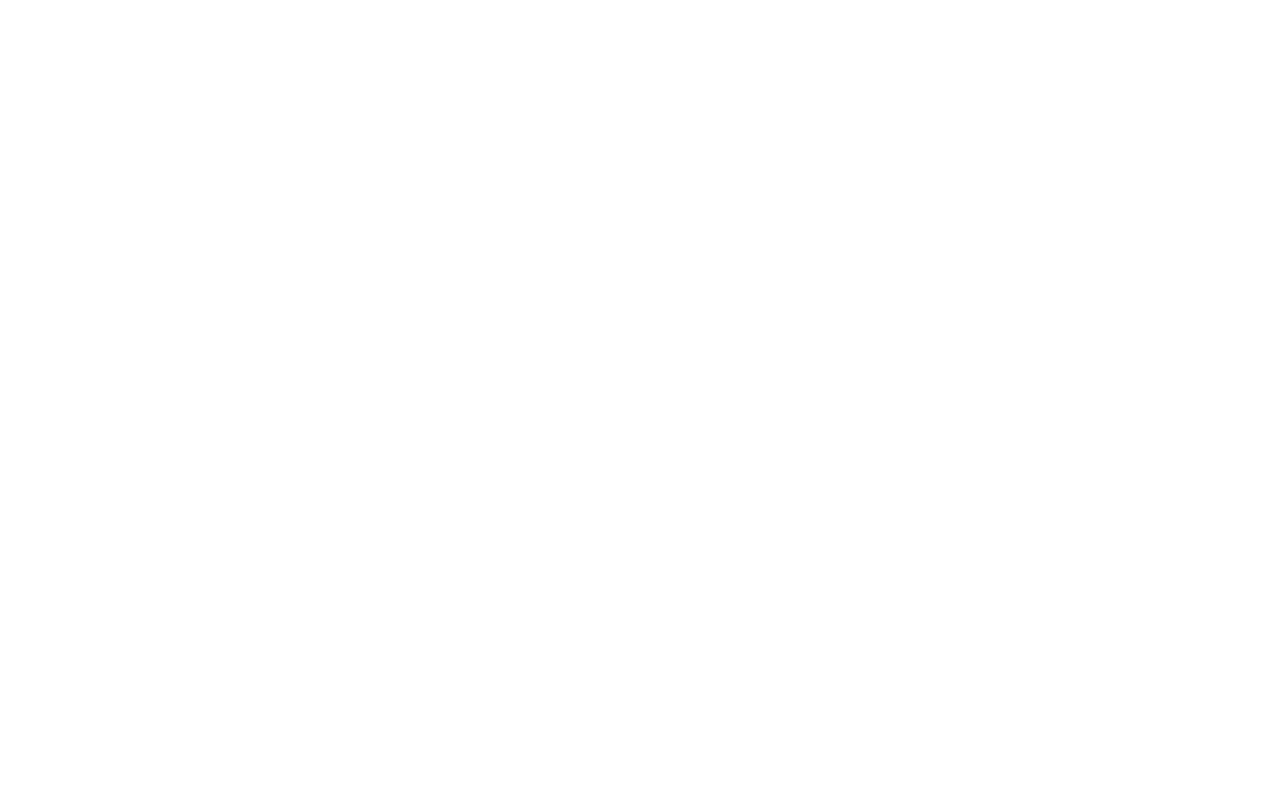
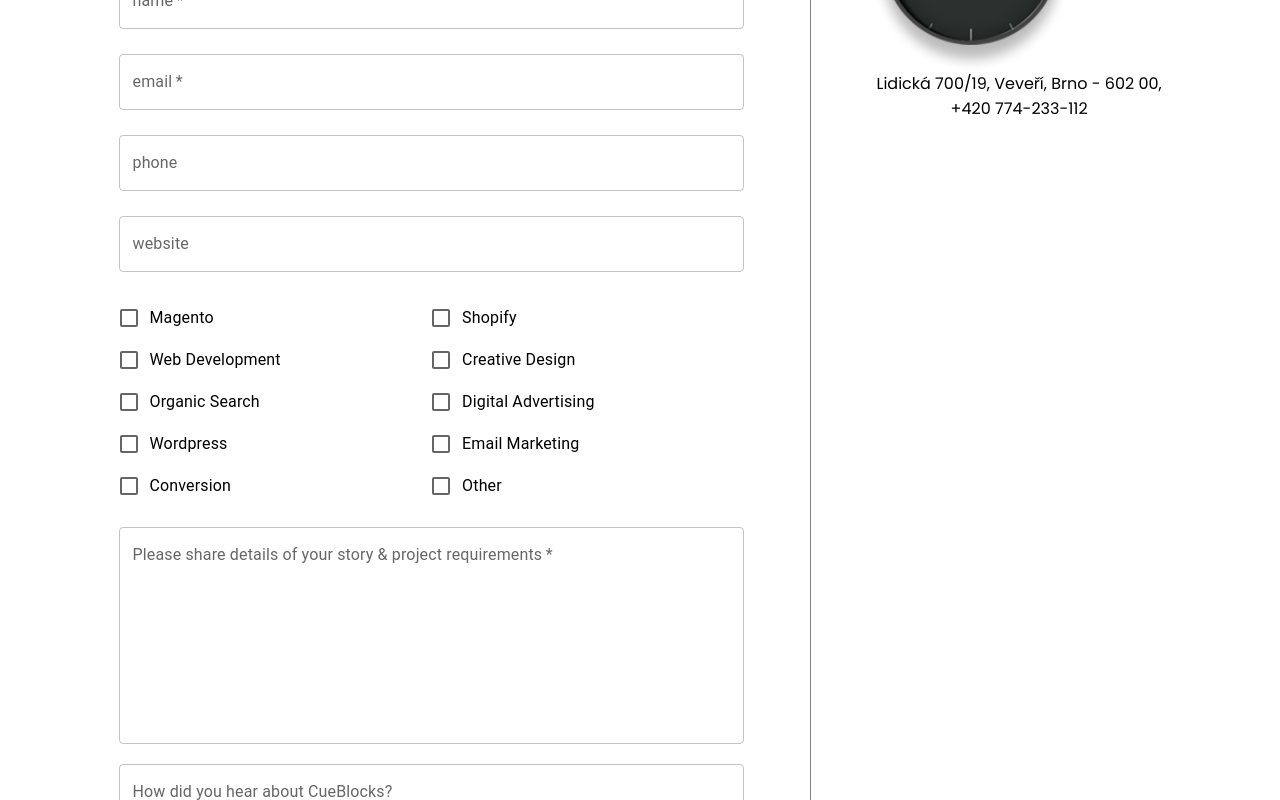
Before and after one commit to JashanDhiman/cueblocks_clone, a React (Create React App) app: page /contact in a window 1280 px wide. Before the commit this address had no page. Shown: the part 556-1356 px from the top of the page. Before the commit the page ends 800 px from the top, so only its background shows below. Built offline with nearby package versions, Linux system fonts and the light colour scheme.

Commit message:
added material ui components

```diff
--- a/package.json
+++ b/package.json
@@ -3,6 +3,10 @@
   "version": "0.1.0",
   "private": true,
   "dependencies": {
+    "@emotion/react": "^11.8.2",
+    "@emotion/styled": "^11.8.1",
+    "@mui/material": "^5.5.1",
+    "@mui/styled-engine-sc": "^5.4.2",
     "@testing-library/jest-dom": "^5.16.2",
     "@testing-library/react": "^12.1.3",
     "@testing-library/user-event": "^13.5.0",
@@ -19,6 +23,7 @@
     "react-slick": "^0.28.1",
     "react-toastify": "^8.2.0",
     "slick-carousel": "^1.8.1",
+    "styled-components": "^5.3.3",
     "web-vitals": "^2.1.4"
   },
   "scripts": {
--- a/src/App.js
+++ b/src/App.js
@@ -5,18 +5,21 @@
 import { BrowserRouter, Route, Routes } from "react-router-dom";
 import Contact from "./components/Contact";
 import Career from "./components/Career";
+//import GlobalStateProvider from "./components/hooks/GlobalStateProvider";
+import MainPage from "./components/MainPage";
 
 function App() {
   return (
+    //<GlobalStateProvider>
     <BrowserRouter>
       <Routes>
-        <Route path="/" element={<Career />} />
+        <Route path="/" element={<MainPage />} />
 
-        {/*<Route path="/" element={<Career />} />*/}
-        {/*<Route path="/contact" element={<Contact />} />*/}
-        {/*<Route path="/career" element={<Career />} />*/}
+        <Route path="/contact" element={<Contact />} />
+        <Route path="/career" element={<Career />} />
       </Routes>
     </BrowserRouter>
+    //</GlobalStateProvider>
   );
 }
 
--- a/src/components/Career.js
+++ b/src/components/Career.js
@@ -1,74 +1,82 @@
+//import { Button } from "@mui/material";
 import React from "react";
 import ClientsWords from "./ClientsWords";
 import Footer from "./Footer";
 import Form from "./Form";
+//import Context from "./hooks/Context";
 import LandingPage from "./LandingPage";
 import Navbar from "./Navbar";
+const Career = () => {
+  //const { globalState, globalDispatch } = useContext(Context);
 
-const Career = () => {
   const fieldsToShow = [
     {
       field: [
         {
-          title: "name",
+          title: "Name",
           class: "form_row",
           name: "name",
           placeholder: "Enter your name",
           mendetory: true,
           focus: false,
           type: "text",
+          variant: "standard",
         },
       ],
     },
     {
       field: [
         {
-          title: "email",
+          title: "Email",
           class: "form_row",
           name: "email",
           placeholder: "Enter your email",
           mendetory: true,
           focus: false,
           type: "email",
+          variant: "standard",
         },
       ],
     },
     {
       field: [
         {
-          title: "phone",
+          title: "Phone",
           class: "form_row",
           name: "mobilephone",
           placeholder: "Enter your phone",
           mendetory: true,
           focus: false,
           type: "number",
+          variant: "standard",
         },
       ],
     },
     {
       field: [
         {
-          title: "job",
+          title: "Job",
           class: "form_row",
           name: "jobtitle",
           placeholder: "Enter job title",
           mendetory: true,
           focus: false,
           type: "text",
+          variant: "standard",
         },
       ],
     },
     {
       field: [
         {
-          title: "file",
+          title: "File",
           class: "form_row",
           name: "attachment",
           placeholder: "provide file",
           mendetory: true,
           focus: false,
           type: "file",
+          variant: "standard",
         },
       ],
     },
@@ -84,6 +92,18 @@
     <>
       <Navbar />
       <div className="main-content">
+        {/*{globalState.isLoggedIn ? (
+          <h1>hlo every one</h1>
+        ) : (
+          <h1>bye every one</h1>
+        )}
+        <Button onClick={() => globalDispatch({ type: "login" })}>
+          Say Hii
+        </Button>
+        <Button onClick={() => globalDispatch({ type: "logout" })}>
+          Say bye
+        </Button>*/}
+
         <LandingPage />
         <Form props={[fieldsToShow, initialValues, "_carrer"]} />
         <ClientsWords />
--- a/src/components/Form.js
+++ b/src/components/Form.js
@@ -1,12 +1,15 @@
 import React, { useEffect, useState } from "react";
 import { toast } from "react-toastify";
 import axios from "axios";
-
+import { Button, Checkbox, FormControlLabel, TextField } from "@mui/material";
+import styled from "@emotion/styled";
 const Form = ({ props }) => {
   const [fieldsToShow, initialValues, page] = props;
   const [formValues, setFormValues] = useState(initialValues);
   const [formErrors, setFormErrors] = useState({});
+  const [attachmentError, setAttachmentError] = useState(false);
   const [isSubmit, setIsSubmit] = useState(false);
+
   const [checked, setChecked] = useState({
     Conversion: false,
     "Creative Design": false,
@@ -19,22 +22,38 @@
     "Web Development": false,
     Wordpress: false,
   });
-  const focus = {
-    name: false,
-    email: false,
-    mobilephone: false,
-    website: false,
-    details: false,
-    about: false,
-  };
-  const [focusTitle, setFocusTitle] = useState(focus);
-  const focusOn = "focusOn";
-  const focusOff = "focusOff";
+  //const focus = {
+  //  name: false,
+  //  email: false,
+  //  mobilephone: false,
+  //  website: false,
+  //  details: false,
+  //  about: false,
+  //};
+  //const [focusTitle, setFocusTitle] = useState(focus);
+  //const focusOn = "focusOn";
+  //const focusOff = "focusOff";
   var bodyFormData = new FormData();
   const handleChange = (e) => {
     const { name, value } = e.target;
     if (name === "attachment") {
-      setFormValues({ ...formValues, [name]: e.target.files[0] });
+      const uplodedFile = e.target.files[0];
+      if (
+        (uplodedFile.type === "application/pdf" ||
+          uplodedFile.type === "text/plain") &&
+        uplodedFile.size <= 2 * 1024 * 1024
+      ) {
+        setFormValues({ ...formValues, [name]: uplodedFile });
+      } else {
+        if (uplodedFile.size > 2 * 1024 * 1024) {
+          setAttachmentError("Size Exceded");
+        } else if (
+          uplodedFile.type !== "application/pdf" ||
+          uplodedFile.type !== "text/plain"
+        ) {
+          setAttachmentError("File Format is wrong");
+        }
+      }
     } else if (e.target.type === "checkbox") {
       setChecked({ ...checked, [e.target.id]: e.target.checked });
       if (e.target.checked) {
@@ -144,45 +163,55 @@
     }
     return errors;
   };
-  const handleFocus = (t) => {
-    setFocusTitle({ ...focusTitle, [t.name]: true });
-  };
-  const handleBlur = (t) => {
-    if (t.value) {
-      setFocusTitle({ ...focusTitle, [t.name]: true });
-    } else {
-      setFocusTitle({ ...focusTitle, [t.name]: false });
-    }
-  };
+  //const handleFocus = (t) => {
+  //  setFocusTitle({ ...focusTitle, [t.name]: true });
+  //};
+  //const handleBlur = (t) => {
+  //  if (t.value) {
+  //    setFocusTitle({ ...focusTitle, [t.name]: true });
+  //  } else {
+  //    setFocusTitle({ ...focusTitle, [t.name]: false });
+  //  }
+  //};
+  const Input = styled("input")({
+    display: "none",
+  });
   const inputType = (f) => {
     if (f.type === "text") {
       return (
-        <input
-          type={f.type}
+        //<input
+        //  type={f.type}
+        //  name={f.name}
+        //  placeholder={f.placeholder}
+        // //  id={f.name}
+        //  className="input"
+        //  value={formValues[f.name]}
+        //  onChange={handleChange}
+        //  onFocus={(e) => handleFocus(e.target)}
+        //  onBlur={(e) => handleBlur(e.target)}
+        ///>
+        <TextField
+          label={f.title}
+          required={f.mendetory}
+          variant={f.variant}
           name={f.name}
-          placeholder={f.placeholder}
-          id={f.name}
-          className="input"
           value={formValues[f.name]}
           onChange={handleChange}
-          onFocus={(e) => handleFocus(e.target)}
-          onBlur={(e) => handleBlur(e.target)}
+          style={{ width: "100%" }}
         />
       );
     }
     if (f.type === "number") {
       return (
-        <input
-          mask="+(99) 99999-99999"
-          type={f.type}
+        <TextField
+          type="number"
+          label={f.title}
+          required={f.mendetory}
+          variant={f.variant}
           name={f.name}
-          placeholder={f.placeholder}
-          id={f.name}
-          className="input"
           value={formValues[f.name]}
           onChange={handleChange}
-          onFocus={(e) => handleFocus(e.target)}
-          onBlur={(e) => handleBlur(e.target)}
+          style={{ width: "100%" }}
         />
       );
     }
@@ -191,19 +220,19 @@
         <div className="checkbox_div">
           {f.checkBox.map((c, index) => {
             return (
-              <div className="checkbox_row" key={index}>
-                <input
-                  type={f.type}
+              <FormControlLabel
+                key={index}
+                control={
+                  <Checkbox
+                    type="checkbox"
                     id={c}
                     name={f.name}
                     checked={checked[c]}
                     onChange={(e) => handleChange(e)}
                   />
-                <label htmlFor={c} style={{ cursor: "pointer" }}>
-                  <span></span>
-                  {c}
-                </label>
-              </div>
+                }
+                label={c}
+              />
             );
           })}
         </div>
@@ -211,52 +240,72 @@
     }
     if (f.type === "textarea") {
       return (
-        <textarea
-          type={f.type}
+        //<textarea
+        //  type={f.type}
+        //  name={f.name}
+        //  placeholder={f.placeholder}
+        //  id={f.name}
+        //  className="input"
+        //  spellCheck="false"
+        //  value={formValues[f.name]}
+        //  onChange={handleChange}
+        //  onFocus={(e) => handleFocus(e.target)}
+        //  onBlur={(e) => handleBlur(e.target)}
+        ///>
+        <TextField
+          multiline
+          rows={8}
+          label={f.title}
+          required={f.mendetory}
+          variant={f.variant}
           name={f.name}
-          placeholder={f.placeholder}
-          id={f.name}
-          className="input"
-          spellCheck="false"
           value={formValues[f.name]}
           onChange={handleChange}
-          onFocus={(e) => handleFocus(e.target)}
-          onBlur={(e) => handleBlur(e.target)}
+          style={{ width: "100%" }}
         />
       );
     }
     if (f.type === "file") {
       return (
-        <input
-          type={f.type}
+        <>
+          <span>
+            Attachment(.png, .pdf, .txt, .doc) <br></br>Max size allowed-2 MB
+          </span>
+          <label htmlFor="contained-button-file">
+            <Input
+              accept=".png, .pdf, .txt, .doc"
+              id="contained-button-file"
+              multiple
+              type="file"
               name={f.name}
-          placeholder={f.placeholder}
-          id={f.name}
-          className="input"
               value={this}
               onChange={handleChange}
-          onFocus={(e) => handleFocus(e.target)}
-          onBlur={(e) => handleBlur(e.target)}
             />
+            <Button variant="contained" component="span" required={f.mendetory}>
+              Upload
+            </Button>
+          </label>
+          <span>
+            {attachmentError ? attachmentError : formValues[f.name].name}
+          </span>
+        </>
       );
     }
     if (f.type === "email") {
       return (
-        <input
+        <TextField
           type="email"
+          label={f.title}
+          required={f.mendetory}
+          variant={f.variant}
           name={f.name}
-          placeholder={f.placeholder}
-          id={f.name}
-          className="input"
-          value={this}
+          value={formValues[f.name]}
           onChange={handleChange}
-          onFocus={(e) => handleFocus(e.target)}
-          onBlur={(e) => handleBlur(e.target)}
+          style={{ width: "100%" }}
         />
       );
     }
   };
-
   return (
     <div className="container">
       {Object.keys(formErrors).length === 0 &&
@@ -280,16 +329,16 @@
             return entry.field.map((f) => {
               return (
                 <div className={f.class} key={index}>
-                  <label
+                  {/*<label
                     className={
                       f.focus && focusTitle[f.name] ? focusOn : focusOff
                     }
                   >
                     {f.title}
                     {f.mendetory ? <em>*</em> : <span>(optional)</span>}
-                  </label>
+                  </label>*/}
                   {inputType(f)}
-                  <p className="alert">{formErrors[f.title]}</p>
+                  {/*<p className="alert">{formErrors[f.title]}</p>*/}
                 </div>
               );
             });
--- /dev/null
+++ b/src/components/MainPage.js
@@ -0,0 +1,17 @@
+import { Button } from "@mui/material";
+import React from "react";
+
+const MainPage = () => {
+  return (
+    <>
+      <a href="/contact">
+        <Button>Contact Page</Button>
+      </a>
+      <a href="/career">
+        <Button>Career Page</Button>
+      </a>
+    </>
+  );
+};
+
+export default MainPage;
--- /dev/null
+++ b/src/components/hooks/Context.js
@@ -0,0 +1,5 @@
+import { createContext } from "react";
+
+const Context = createContext({});
+
+export default Context;
--- /dev/null
+++ b/src/components/hooks/GlobalStateProvider.js
@@ -0,0 +1,11 @@
+import React from "react";
+import Context from "./Context";
+import useGlobalState from "./useGlobalState";
+
+const GlobalStateProvider = ({ children }) => {
+  return (
+    <Context.Provider value={useGlobalState()}>{children}</Context.Provider>
+  );
+};
+
+export default GlobalStateProvider;
--- /dev/null
+++ b/src/components/hooks/useGlobalState.js
@@ -0,0 +1,25 @@
+import { useReducer } from "react";
+
+const reducer = (state, action) => {
+  switch (action.type) {
+    case "login":
+      return {
+        isLoggedIn: true,
+      };
+    case "logout":
+      return {
+        isLoggedIn: false,
+      };
+    default: {
+      return state;
+    }
+  }
+};
+
+const useGlobalState = () => {
+  const [globalState, globalDispatch] = useReducer(reducer, {
+    isLoggedIn: false,
+  });
+  return { globalState, globalDispatch };
+};
+export default useGlobalState;
--- a/src/styles/base.css
+++ b/src/styles/base.css
@@ -3,73 +3,9 @@
 /*==================== VARIABLES CSS ====================*/
 :root {
   --header-height: 3rem;
-
-  /*========== Colors ==========*/
-  /* Change favorite color */
-  --hue-color: 250; /*Purple 250 - Green 142 - Blue 230 - Pink 340*/
-
-  /* HSL color mode */
-  --first-color: hsl(var(--hue-color), 69%, 61%);
-  --first-color-second: hsl(var(--hue-color), 69%, 61%);
-  --first-color-alt: hsl(var(--hue-color), 57%, 53%);
-  --first-color-lighter: hsl(var(--hue-color), 92%, 85%);
-  --title-color: hsl(var(--hue-color), 8%, 15%);
-  --text-color: hsl(var(--hue-color), 8%, 45%);
-  --text-color-light: hsl(var(--hue-color), 8%, 65%);
-  --input-color: hsl(var(--hue-color), 70%, 96%);
-  --body-color: hsl(var(--hue-color), 60%, 99%);
-  --container-color: #fff;
-
   /*========== Font and typography ==========*/
   --body-font: "Poppins", sans-serif;
-
-  /* .5rem = 8px, 1rem = 16px, 1.5rem = 24px ... */
-  --big-font-size: 2rem;
-  --h1-font-size: 1.5rem;
-  --h2-font-size: 1.25rem;
-  --h3-font-size: 1.125rem;
-  --normal-font-size: 0.938rem;
-  --small-font-size: 0.813rem;
-  --smaller-font-size: 0.75rem;
-
-  /*========== Font weight ==========*/
-  --font-medium: 500;
-  --font-semi-bold: 600;
-
-  /*========== Margenes Bottom ==========*/
-  /* .25rem = 4px, .5rem = 8px, .75rem = 12px ... */
-  --mb-0-25: 0.25rem;
-  --mb-0-5: 0.5rem;
-  --mb-0-75: 0.75rem;
-  --mb-1: 1rem;
-  --mb-1-5: 1.5rem;
-  --mb-2: 2rem;
-  --mb-2-5: 2.5rem;
-  --mb-3: 3rem;
-
-  /*========== z index ==========*/
-  --z-tooltip: 10;
-  --z-fixed: 100;
-  --z-modal: 1000;
 }
-
-/* Font size for large devices */
-@media screen and (min-width: 968px) {
-  :root {
-    --big-font-size: 3rem;
-    --h1-font-size: 2.25rem;
-    --h2-font-size: 1.5rem;
-    --h3-font-size: 1.25rem;
-    --normal-font-size: 1rem;
-    --small-font-size: 0.875rem;
-    --smaller-font-size: 0.813rem;
-  }
-}
-
-/*========== Variables Dark theme ==========*/
-
-/*========== Button Dark/Light ==========*/
-
 /*==================== BASE ====================*/
 *,
 *::before,
@@ -331,21 +267,6 @@
   padding: 0 5px;
   left: 20px;
 }
-/*.input {
-  outline: none;
-  font-size: 18px;
-  margin: 10px 0;
-  width: 100%;
-  border: 1px solid #000;
-  height: 68px;
-  padding: 26px;
-  font-weight: 400;
-  z-index: 1;
-  background-color: transparent;
-}*/
-input::placeholder {
-  color: #c0c0c0;
-}
 @media screen and (max-width: 767px) {
   .apply_form .form_inputs {
     grid-template-columns: repeat(1, 1fr);
@@ -355,9 +276,6 @@
 input::-webkit-inner-spin-button {
   -webkit-appearance: none;
   margin: 0;
-}
-input[type="number"] {
-  -moz-appearance: textfield;
 }
 .submit_button {
   display: inline-block;
@@ -396,7 +314,6 @@
 .apply_form .form_inputs_carrer .form_row {
   display: flex;
   flex-direction: column;
-  border-bottom: 1px solid #000;
   color: #000;
   width: calc(100% - 30px);
   margin-bottom: 10px;
@@ -469,49 +386,20 @@
   padding: 0 5px;
   left: 20px;
 }
-.apply_form .form_inputs_contact .form_row label,
-.apply_form .form_inputs_contact .textbox_row label {
-  position: absolute;
-  left: 25px;
-  top: 19px;
-  -webkit-transition: all 0.2s ease-in;
-  transition: all 0.2s ease-in;
-  font-size: 20px;
-  z-index: 0;
-  font-weight: 400;
-  text-transform: capitalize;
-}
-.apply_form .form_inputs_contact .checkbox_row label {
-  margin: 0.6em 0;
-  align-items: center;
-  -webkit-transition: color 0.25s cubic-bezier(0.4, 0, 0.23, 1);
-  transition: color 0.25s cubic-bezier(0.4, 0, 0.23, 1);
-  text-transform: capitalize;
-  line-height: 30px;
-  font-weight: 300;
-  font-size: 24px;
-}
 .apply_form .form_inputs_contact .textbox_row {
   position: relative;
   margin-bottom: 20px;
 }
-.apply_form .form_inputs_contact .textbox_row textarea {
-  border: 1px solid #000;
-  border-radius: 10px;
-  height: 168px;
-  padding: 15px 25px;
-  font-weight: 400;
-  z-index: 1;
-  position: relative;
-  resize: none;
-  width: 100%;
-  margin-top: 15px;
-  background-color: transparent;
-}
+
 .checkbox_div {
   display: grid;
   grid-template-columns: repeat(2, 1fr);
   width: 100%;
+}
+@media screen and (max-width: 767px) {
+  .checkbox_div {
+    grid-template-columns: repeat(1, 1fr);
+  }
 }
 .apply_form .form_inputs_contact .checkbox_row {
   float: left;
@@ -526,13 +414,6 @@
   margin-bottom: 20px;
   display: grid;
   justify-items: start;
-}
-.apply_form .form_inputs_contact .checkbox_row input[type="checkbox"] {
-  height: 25px;
-  width: 25px;
-  z-index: 9;
-  margin-right: 20px;
-  cursor: pointer;
 }
 /* --------------footer -------------------------------- */
 .sub_footer {
```
Also changed, not shown: src/components/Contact.js (+75 -75 lines), 1 other file (tests, documents, lock files or other folders). Lines whose indentation alone changed are shown as unchanged.
